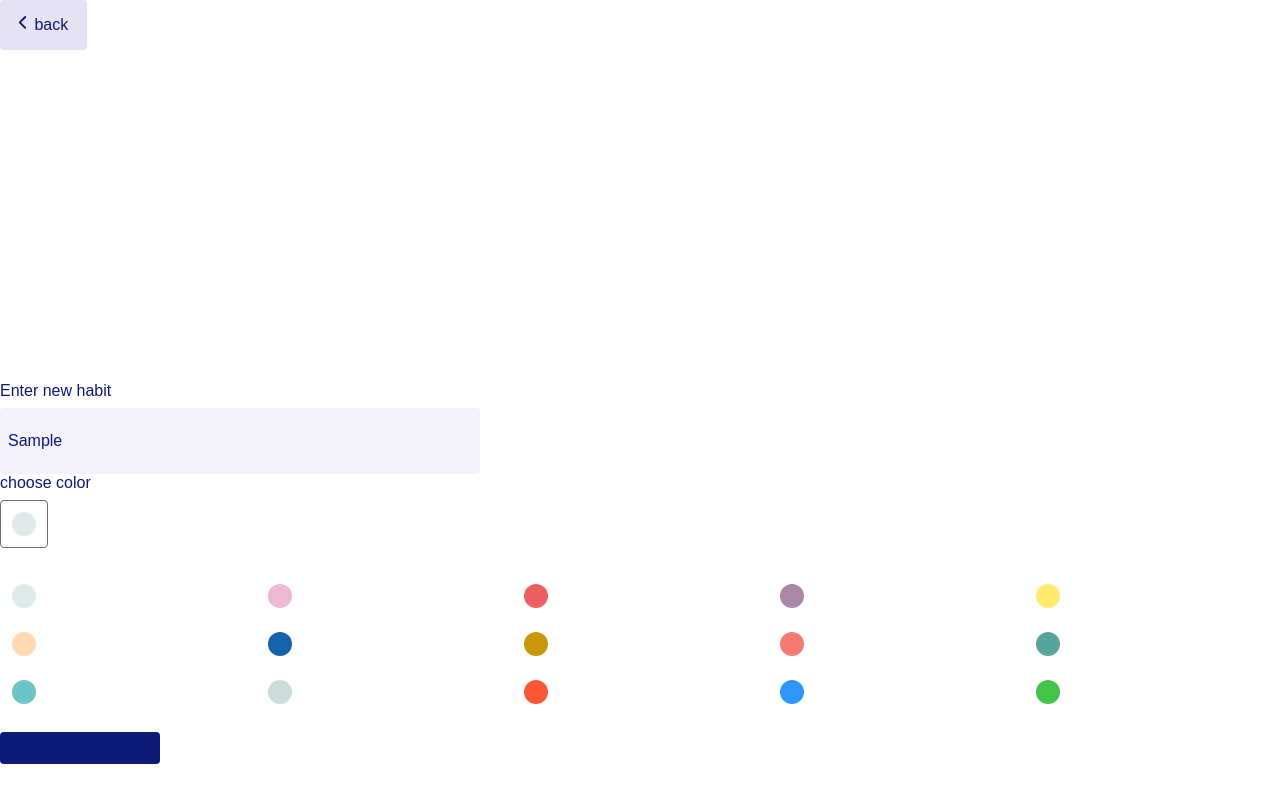
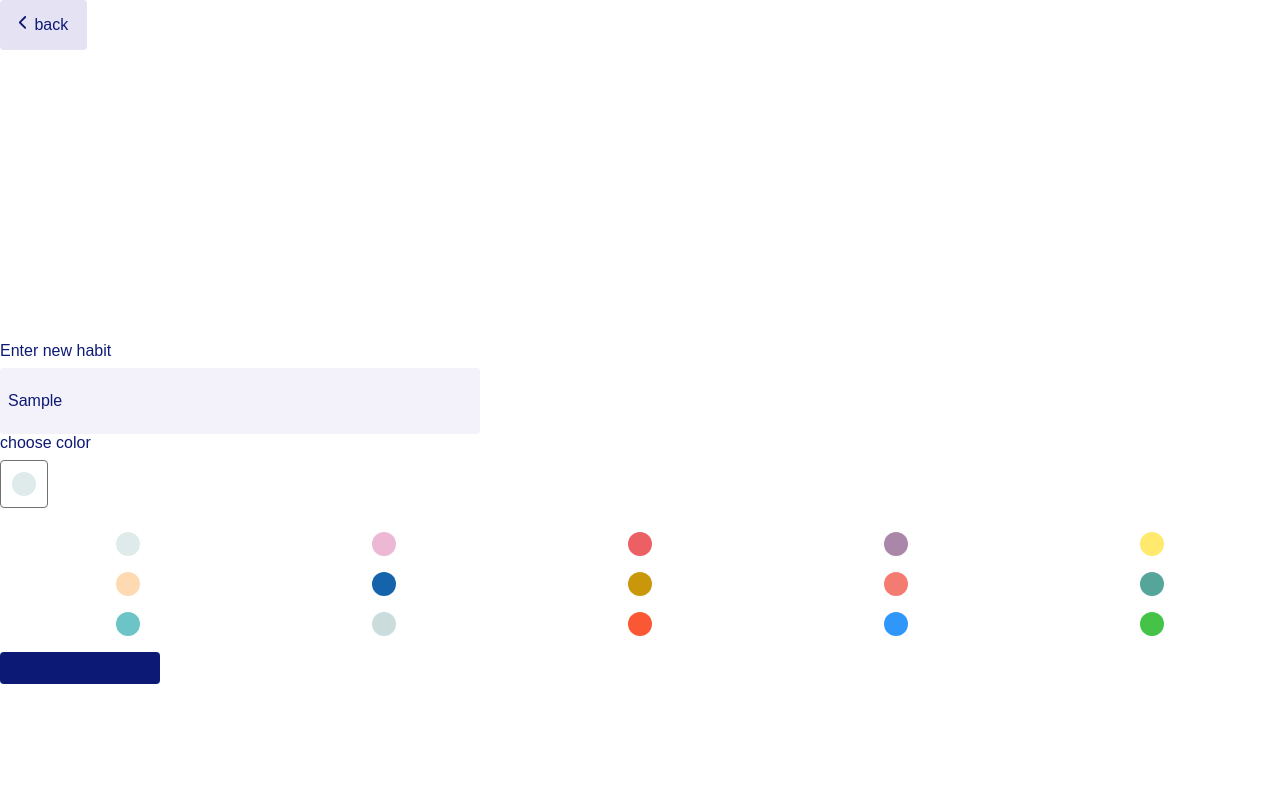
Before and after one commit to jujuzitroni/plants-need-water, a React (Vite) app: page /create-habit in a window 1280 px wide. Both pictures are taken after typing "Sample" into the empty fields and a click on the button 24 px from the left and 340 px from the top of the page. Shown: the top 800 px of the page. Built offline with nearby package versions, Linux system fonts and the light colour scheme.

Commit message:
♻️ remove div in list items

```diff
--- a/src/app/components/ColorSelector/ColorSelector.module.css
+++ b/src/app/components/ColorSelector/ColorSelector.module.css
@@ -25,14 +25,13 @@
   display: grid;
   grid-template-columns: repeat(5, auto);
   padding: 0;
+  grid-row-gap: 1em;
 }
 
 .colorSelector__dropdown li {
-  display: flex;
-  align-items: center;
-  justify-content: center;
-  width: 3em;
-  height: 3em;
+  width: 1.5em;
+  height: 1.5em;
+  justify-self: center;
 }
 
 .colorSelector__dots {
--- a/src/app/components/ColorSelector/ColorSelector.tsx
+++ b/src/app/components/ColorSelector/ColorSelector.tsx
@@ -30,8 +30,8 @@ function ColorSelector({
       {isListOpen && (
         <ul className={styles.colorSelector__dropdown}>
           {colors.map((color) => (
-            <li key={color}>
-              <div
+            <li
+              key={color}
               className={styles.colorSelector__dots}
               style={{ backgroundColor: color }}
               onClick={() => {
@@ -39,7 +39,6 @@ function ColorSelector({
                 setListOpen(false);
               }}
             />
-            </li>
           ))}
         </ul>
       )}
```
Lines whose indentation alone changed are shown as unchanged.
